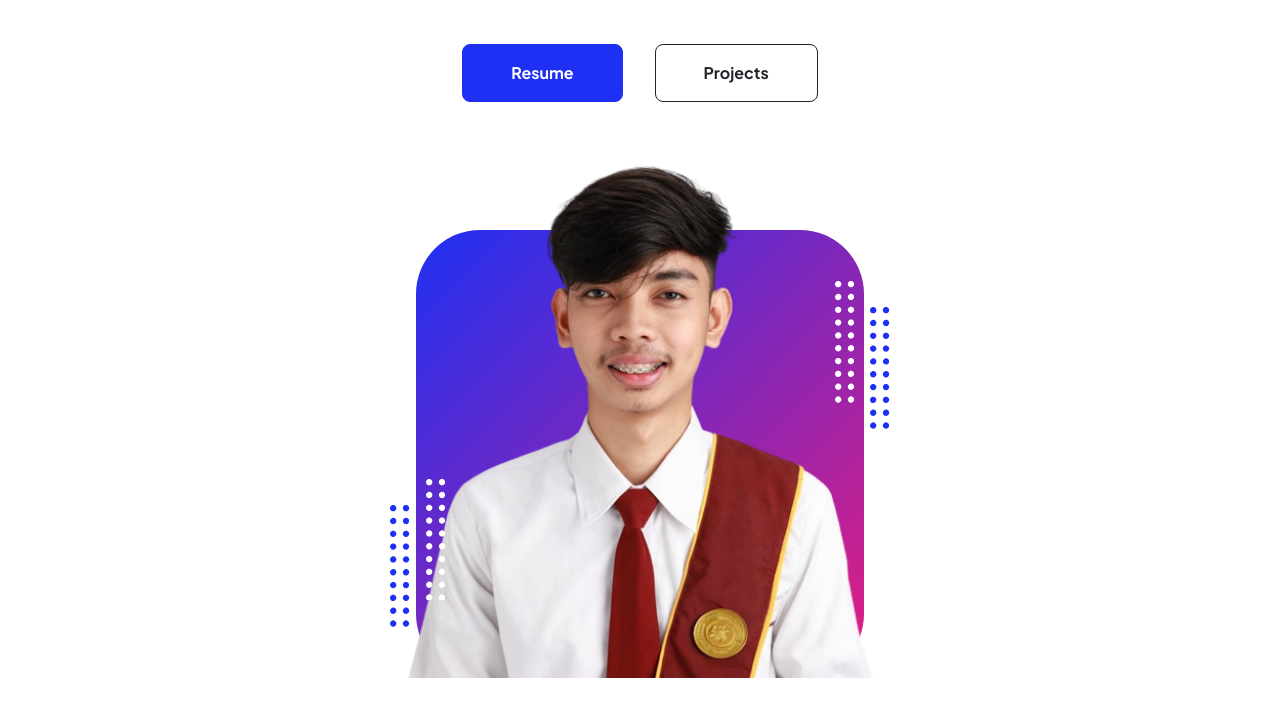
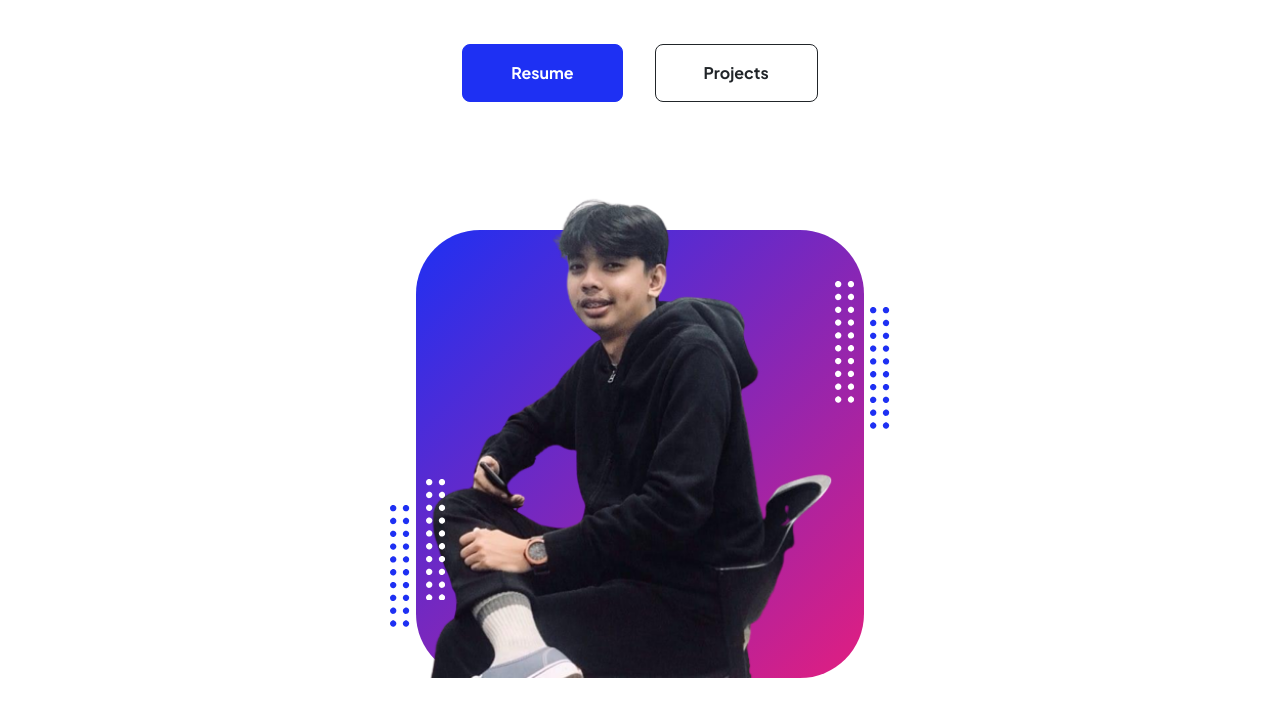
Before and after one commit to torgeronimo/victorgeronimo.github.io, a plain HTML site: page index.html in a window 1280 px wide. Shown: the part 272-988 px from the top of the page. Drawn offline with nearby package versions, Linux system fonts and the light colour scheme; files whose address does not match are found by name.

Commit message:
Update index.html

```diff
--- a/index.html
+++ b/index.html
@@ -63,7 +63,7 @@
                                 <div class="profile bg-gradient-primary-to-secondary">
                                     <!-- TIP: For best results, use a photo with a transparent background like the demo example below-->
                                     <!-- Watch a tutorial on how to do this on YouTube (link)-->
-                                    <img class="profile-img" src="assets/me.png" alt="..." />
+                                    <img class="profile-img" src="assets/me2.png" alt="..." />
                                     <div class="dots-1">
                                         <!-- SVG Dots-->
                                         <svg version="1.1" xmlns="http://www.w3.org/2000/svg" xmlns:xlink="http://www.w3.org/1999/xlink" x="0px" y="0px" viewBox="0 0 191.6 1215.4" style="enable-background: new 0 0 191.6 1215.4" xml:space="preserve">
```
